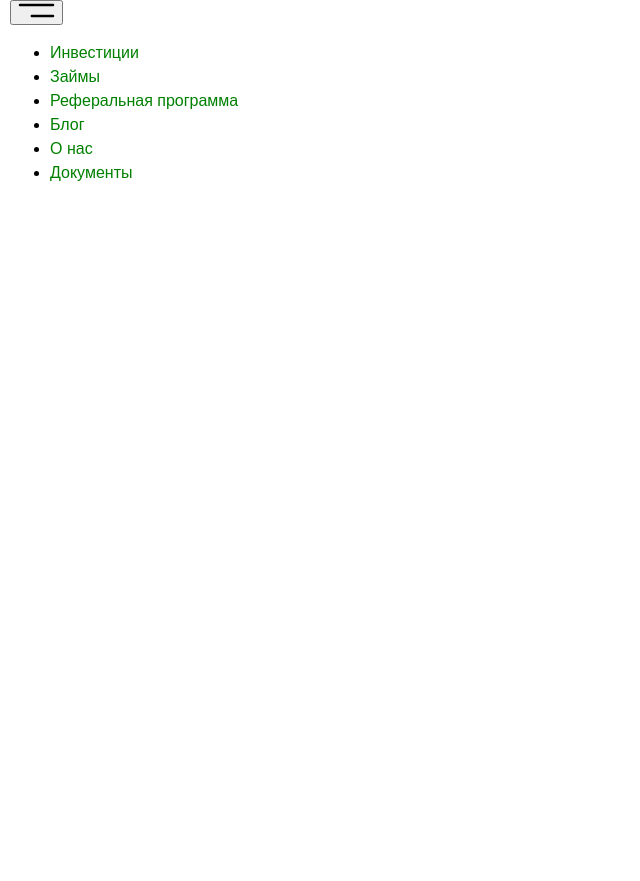
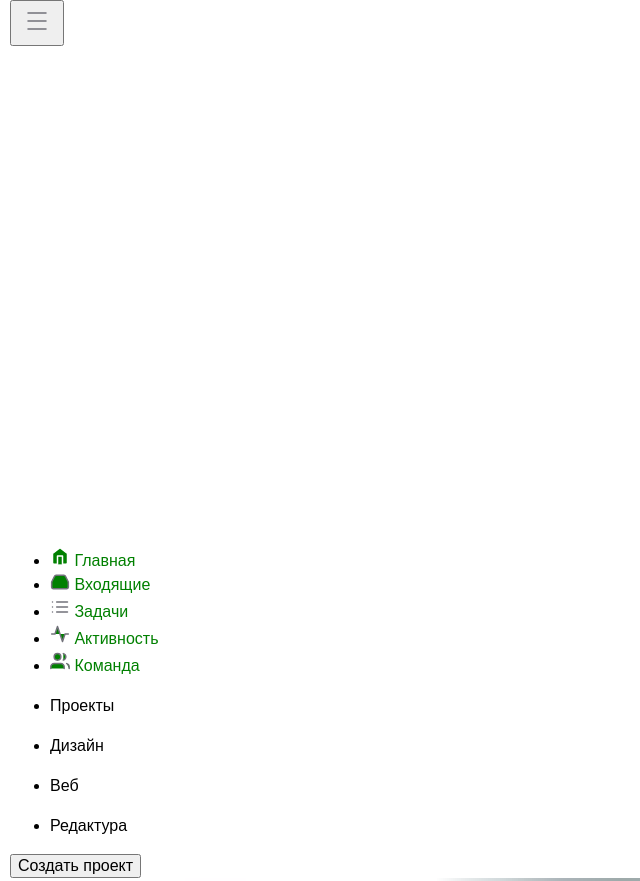
Before and after one commit to Daiver500/SideMenu, a website built with webpack: page index.html in a window 1280 px wide. Shown: the top 881 px of the page, without its empty margins (0-640 px from the left). Before the commit the page ends 800 px from the top, so only its background shows below. Built offline with nearby package versions, Linux system fonts and the light colour scheme; files whose address does not match are found by name.

Commit message:
HTML done

```diff
--- a/index.html
+++ b/index.html
@@ -9,6 +9,7 @@
   <link rel="preload" href="style.css" as="style" />
   <link rel="preload" href="fonts/pt-mono.woff2" as="font" />
   <link rel="stylesheet" href="style.css" />
+  <title>Сайт</title>
 </head>
 
   <body class="page">
@@ -16,34 +17,97 @@
       <aside class="side-menu">
         <div class="side-menu__inner container">
 
-          <button class="navigation__toggle-mobile" type="button">
-            <span class="visually-hidden">Открыть меню</span>
-            <svg class="navigation__open" width="37" height="15" viewBox="0 0 37 15" fill="currentColor"
-              xmlns="http://www.w3.org/2000/svg">
-              <path d="M2 2H35M35 13H13.8462" stroke="currentColor" stroke-width="2.5" stroke-linecap="round" />
-            </svg>
-            <svg class="navigation__close hidden" width="23" height="23" viewBox="0 0 23 23" fill="currentColor"
-              xmlns="http://www.w3.org/2000/svg">
-              <path d="M20.8487 1.37761e-06L0 20.8487L2.15131 23L23 2.15131L20.8487 1.37761e-06Z" fill="currentColor" />
-              <path d="M2.15131 0L0 2.15131L20.8487 23L23 20.8487L2.15131 0Z" fill="currentColor" />
-            </svg>
-          </button>
-            <ul class="navigation__list">
-              <li class="navigation__item"><a class="navigation__link navigation__link--active"
-                  href="#">Инвестиции</a></li>
-              <li class="navigation__item"><a class="navigation__link" href="blank.html" target="_blank">Займы</a></li>
-              <li class="navigation__item"><a class="navigation__link" href="blank.html" target="_blank">Реферальная
-                  программа</a></li>
-              <li class="navigation__item"><a class="navigation__link" href="blank.html" target="_blank">Блог</a></li>
-              <li class="navigation__item"><a class="navigation__link" href="blank.html" target="_blank">О нас</a></li>
-              <li class="navigation__item"><a class="navigation__link" href="blank.html" target="_blank">Документы</a></li>
-            </ul>
+          <div class="side-menu__header">
+            <button class="side-menu__burger" aria-label="кнопка меню">
+              <svg width="38" height="36" viewBox="0 0 38 36" fill="currentColor" xmlns="http://www.w3.org/2000/svg">
+                <path d="M10 10H28" stroke="#71717A" stroke-width="1.5" stroke-linecap="round" stroke-linejoin="round"/>
+                <path d="M10 18H28" stroke="#71717A" stroke-width="1.5" stroke-linecap="round" stroke-linejoin="round"/>
+                <path d="M10 26H28" stroke="#71717A" stroke-width="1.5" stroke-linecap="round" stroke-linejoin="round"/>
+                </svg>
+            </button>
+            <a href="#" target="_blank" aria-label="логотип компании">
+              <img class="side-menu__logo" src="/img/logo.png"  width="81" height="31" alt="логотип компании">
+            </a>
+          </div>
+
+          <ul class="side-menu__list">
+            <li class="side-menu__item">
+              <a href="#" target="_blank">
+              <svg width="20" height="20" viewBox="0 0 20 20" fill="currentColor" xmlns="http://www.w3.org/2000/svg">
+                <path d="M2.5 7.50002L10 1.66669L17.5 7.50002V16.6667C17.5 17.1087 17.3244 17.5326 17.0118 17.8452C16.6993 18.1578 16.2754 18.3334 15.8333 18.3334H4.16667C3.72464 18.3334 3.30072 18.1578 2.98816 17.8452C2.67559 17.5326 2.5 17.1087 2.5 16.6667V7.50002Z" stroke="white" stroke-width="1.5" stroke-linecap="round" stroke-linejoin="round"/>
+                <path d="M7.5 18.3333V10H12.5V18.3333" stroke="white" stroke-width="1.5" stroke-linecap="round" stroke-linejoin="round"/>
+                </svg>
+                Главная</a>
+            </li>
+            <li class="side-menu__item">
+              <a href="#" target="_blank">
+              <svg width="20" height="16" viewBox="0 0 20 16" fill="currentColor" xmlns="http://www.w3.org/2000/svg">
+                <path d="M4.54169 2.25831L1.66669 7.99998V13C1.66669 13.442 1.84228 13.8659 2.15484 14.1785C2.4674 14.4911 2.89133 14.6666 3.33335 14.6666H16.6667C17.1087 14.6666 17.5326 14.4911 17.8452 14.1785C18.1578 13.8659 18.3334 13.442 18.3334 13V7.99998L15.4584 2.25831C15.3204 1.98064 15.1077 1.74696 14.8442 1.58355C14.5806 1.42014 14.2768 1.33348 13.9667 1.33331H6.03335C5.72328 1.33348 5.41941 1.42014 5.15589 1.58355C4.89237 1.74696 4.67967 1.98064 4.54169 2.25831V2.25831Z" stroke="#71717A" stroke-width="1.5" stroke-linecap="round" stroke-linejoin="round"/>
+                </svg>
+                Входящие</a>
+            </li>
+            <li class="side-menu__item">
+              <a href="#" target="_blank">
+              <svg width="20" height="20" viewBox="0 0 20 20" fill="currentColor" xmlns="http://www.w3.org/2000/svg">
+                <path d="M6.66669 5H17.5" stroke="#71717A" stroke-width="1.5" stroke-linecap="round" stroke-linejoin="round"/>
+                <path d="M6.66669 10H17.5" stroke="#71717A" stroke-width="1.5" stroke-linecap="round" stroke-linejoin="round"/>
+                <path d="M6.66669 15H17.5" stroke="#71717A" stroke-width="1.5" stroke-linecap="round" stroke-linejoin="round"/>
+                <path d="M2.5 5H2.50833" stroke="#71717A" stroke-width="1.5" stroke-linecap="round" stroke-linejoin="round"/>
+                <path d="M2.5 10H2.50833" stroke="#71717A" stroke-width="1.5" stroke-linecap="round" stroke-linejoin="round"/>
+                <path d="M2.5 15H2.50833" stroke="#71717A" stroke-width="1.5" stroke-linecap="round" stroke-linejoin="round"/>
+                </svg>
+                Задачи</a>
+            </li>
+            <li class="side-menu__item">
+              <a href="#" target="_blank">
+              <svg width="20" height="20" viewBox="0 0 20 20" fill="currentColor" xmlns="http://www.w3.org/2000/svg">
+                <path d="M18.3334 10H15L12.5 17.5L7.50002 2.5L5.00002 10H1.66669" stroke="#71717A" stroke-width="1.5" stroke-linecap="round" stroke-linejoin="round"/>
+                </svg>
+                Активность</a>
+            </li>
+            <li class="side-menu__item">
+              <a href="#" target="_blank">
+              <svg width="20" height="20" viewBox="0 0 20 20" fill="currentColor" xmlns="http://www.w3.org/2000/svg">
+                <path d="M14.1666 17.5V15.8333C14.1666 14.9493 13.8155 14.1014 13.1903 13.4763C12.5652 12.8512 11.7174 12.5 10.8333 12.5H4.16665C3.28259 12.5 2.43474 12.8512 1.80962 13.4763C1.1845 14.1014 0.833313 14.9493 0.833313 15.8333V17.5" stroke="#71717A" stroke-width="1.5" stroke-linecap="round" stroke-linejoin="round"/>
+                <path d="M7.50002 9.16667C9.34097 9.16667 10.8334 7.67428 10.8334 5.83333C10.8334 3.99238 9.34097 2.5 7.50002 2.5C5.65907 2.5 4.16669 3.99238 4.16669 5.83333C4.16669 7.67428 5.65907 9.16667 7.50002 9.16667Z" stroke="#71717A" stroke-width="1.5" stroke-linecap="round" stroke-linejoin="round"/>
+                <path d="M19.1667 17.5V15.8333C19.1661 15.0948 18.9203 14.3773 18.4678 13.7936C18.0153 13.2099 17.3818 12.793 16.6667 12.6083" stroke="#71717A" stroke-width="1.5" stroke-linecap="round" stroke-linejoin="round"/>
+                <path d="M13.3333 2.60834C14.0503 2.79192 14.6858 3.20892 15.1397 3.7936C15.5935 4.37827 15.8398 5.09736 15.8398 5.8375C15.8398 6.57765 15.5935 7.29674 15.1397 7.88141C14.6858 8.46609 14.0503 8.88309 13.3333 9.06667" stroke="#71717A" stroke-width="1.5" stroke-linecap="round" stroke-linejoin="round"/>
+                </svg>
+                Команда</a>
+            </li>
+          </ul>
+
+          <ul class="side-menu__list bottom-list">
+            <li class="bottom-list__item">
+              <p class="bottom-list__text">Проекты</p>
+            </li>
+            <li class="bottom-list__item">
+              <p class="bottom-list__text">Дизайн</p>
+            </li>
+            <li class="bottom-list__item">
+              <p class="bottom-list__text">Веб</p>
+            </li>
+            <li class="bottom-list__item">
+              <p class="bottom-list__text">Редактура</p>
+            </li>
+          </ul>
+
+          <div class="side-menu__button-wrapper">
+            <button class="side-menu__project-button">Создать проект</button>
+          </div>
+
+          <div class="side-menu__footer">
+           <img class="side-menu__footer-image" src="/img/Avatar.jpg" width="40" height="40" alt="фото разработчика">
+           <div class="side-menu__footer-info">
+             <p class="side-menu__footer-title">Михаил Воробьев</p>
+             <p class="side-menu__footer-text">Разработчик</p>
+           </div>
+          </div>
 
 
-          </div>
         </div>
       </aside>
-    </header>
+
     <script src="bundle.js"></script>
 </body>
 
```
Also changed, not shown: img/burger-icon.svg (added).
